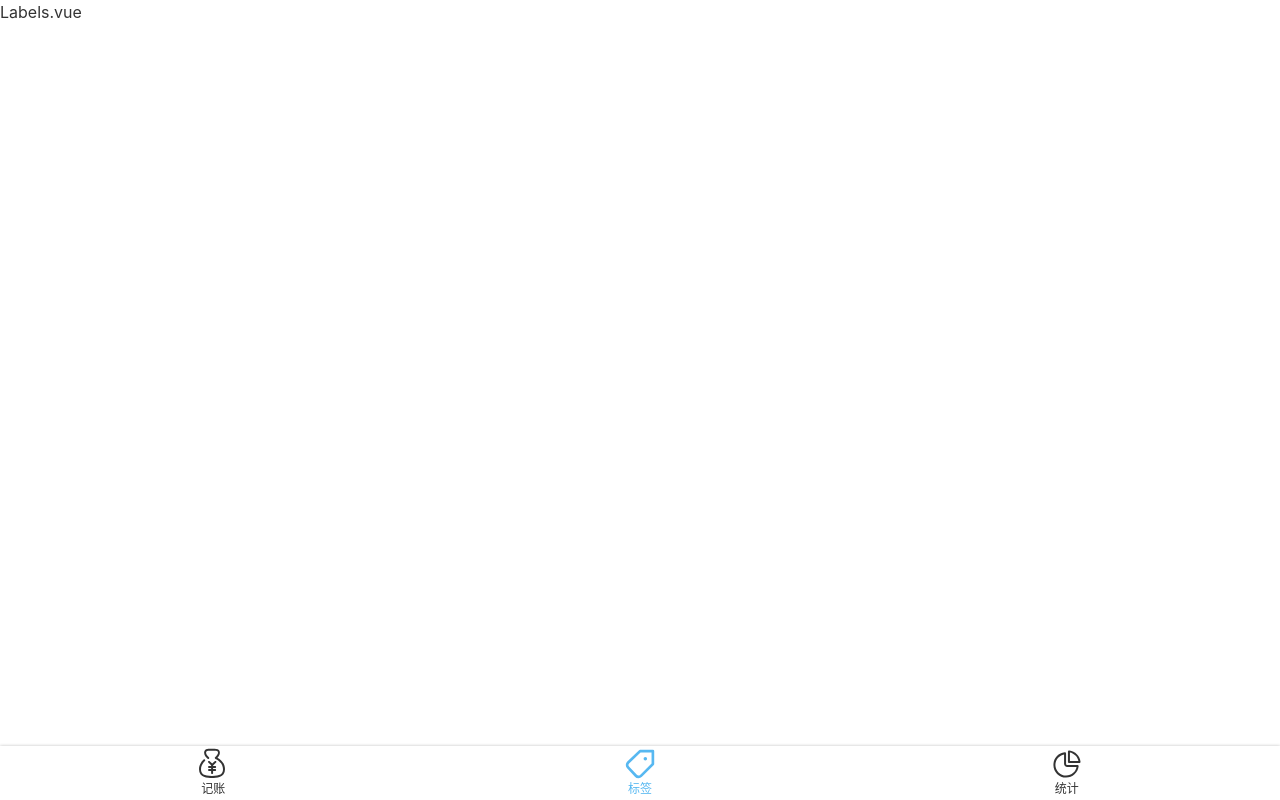
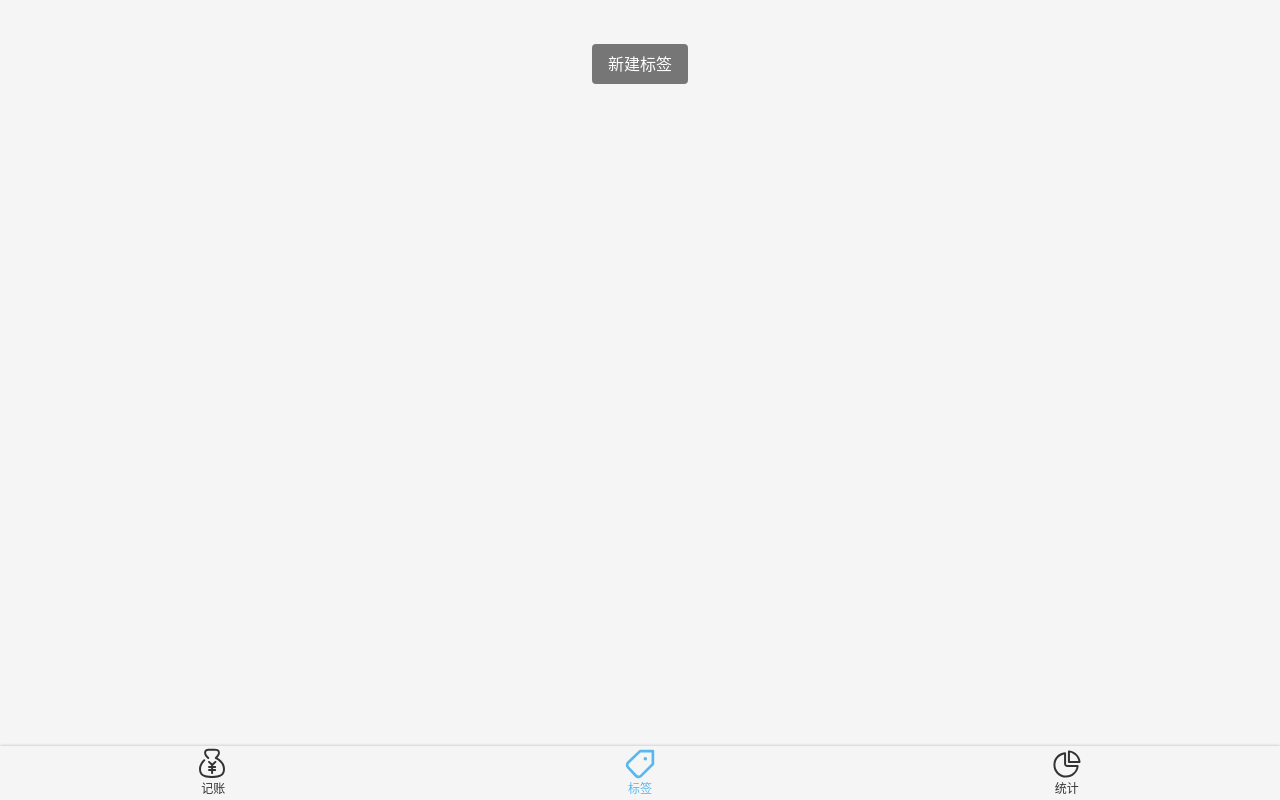
Before and after one commit to HHuangYQ/morney-1, a Vue app: page /#/labels in a window 1280 px wide. Built offline with nearby package versions, Linux system fonts and the light colour scheme.

Commit message:
展示和创建标签

```diff
--- a/src/App.vue
+++ b/src/App.vue
@@ -14,6 +14,7 @@
   font-family: $font-hei;
   font-size: 16px;
   line-height: 1.5;
+  background: #f5f5f5;
 }
 
 
--- a/src/model.ts
+++ b/src/models/recordListModel.ts
@@ -1,5 +1,5 @@
 const localStorageKeyName = 'recordList';
-const model = {
+const recordListModel = {
   clone(data:RecordItem[] | RecordItem){
     return JSON.parse(JSON.stringify(data))
   },
@@ -12,4 +12,4 @@
   }
 };
 
-export default model;
+export default recordListModel;
--- /dev/null
+++ b/src/models/tagListModel.ts
@@ -0,0 +1,26 @@
+const localStorageKeyName = 'tagList';
+type TagListModel = {
+  data: string[]
+  fetch: () => string[]
+  create: (name: string) => 'success' | 'duplicated'
+  save: () => void
+}
+const tagListModel: TagListModel = {
+  data: [],
+  fetch() {
+    this.data = JSON.parse(window.localStorage.getItem(localStorageKeyName) || '[]');
+    return this.data;
+  },
+  create(name) {
+    if(this.data.indexOf(name)>=0){return 'duplicated'}
+    this.data.push(name);
+    this.save();
+    return 'success';
+  },
+  save() {
+    window.localStorage.setItem(localStorageKeyName, JSON.stringify(this.data));
+
+  }
+};
+
+export default tagListModel;
--- a/src/views/Labels.vue
+++ b/src/views/Labels.vue
@@ -1,15 +1,75 @@
 <template>
   <Layout>
-    Labels.vue
+    <ol class="tags">
+      <li v-for="tag in tags" :key="tag">
+        <span>{{ tag }}</span>
+        <Icon name="right"/>
+      </li>
+    </ol>
+    <div class="createTag-wrapper">
+      <button class="createTag" @click="createTag">新建标签</button>
+    </div>
   </Layout>
 </template>
 
 <script lang="ts">
-export default {
-  name: 'Labels',
+import Vue from 'vue';
+import {Component} from 'vue-property-decorator';
+import tagListModel from '@/models/tagListModel';
+
+tagListModel.fetch();
+@Component
+export default class labels extends Vue {
+  tags = tagListModel.data;
+
+  createTag() {
+    const name = window.prompt('请输入标签名');
+    if (name) {
+      const message = tagListModel.create(name);
+      if(message === 'duplicated'){
+        window.alert('标签名重复')
+      }else if (message === 'success'){
+        window.alert('添加成功')
+      }
+    }
+  }
 };
 </script>
 
 <style lang="scss" scoped>
+.tags {
+  background: white;
+  font-size: 16px;
+  padding-left: 16px;
 
+  > li {
+    min-height: 44px;
+    display: flex;
+    align-items: center;
+    justify-content: space-between;
+    border-bottom: 1px solid #e6e6e6;
+
+    svg {
+      width: 18px;
+      height: 18px;
+      color: #666;
+      margin-right: 16px;
+    }
+  }
+}
+
+.createTag {
+  background: #767676;
+  color: white;
+  border-radius: 4px;
+  border: none;
+  height: 40px;
+  padding: 0 16px;
+
+  &-wrapper {
+    text-align: center;
+    padding: 16px;
+    margin-top: 44-16px;
+  }
+}
 </style>
--- a/src/views/Money.vue
+++ b/src/views/Money.vue
@@ -16,10 +16,12 @@
 import Notes from '@/components/Money/Notes.vue';
 import Tags from '@/components/Money/Tags.vue';
 import {Component, Watch} from 'vue-property-decorator';
-import model from '@/model';
+import recordListModel from '@/models/recordListModel';
+import tagListModel from '@/models/tagListModel';
 
 
-const recordList = model.fetch();
+const recordList = recordListModel.fetch();
+const tagList = tagListModel.fetch();
 
 
 
@@ -27,7 +29,7 @@
   components: {Tags, Notes, Types, NumberPad},
 })
 export default class Money extends Vue {
-  tags = ['衣', '食', '住', '行'];
+  tags = tagList;
   recordList: RecordItem[] = recordList;
   record: RecordItem = {
     tags: [], notes: '', type: '-', amount: 0
@@ -42,14 +44,14 @@
   }
 
   saveRecord() {
-    const record2: RecordItem = model.clone(this.record);
+    const record2: RecordItem = recordListModel.clone(this.record);
     record2.createdAt = new Date();
     this.recordList.push(record2);
   }
 
   @Watch('recordList')
   onRecordListChange() {
-   model.save(this.recordList);
+   recordListModel.save(this.recordList);
 
   }
 
```
Also changed, not shown: src/assets/icons/right.svg (added).
